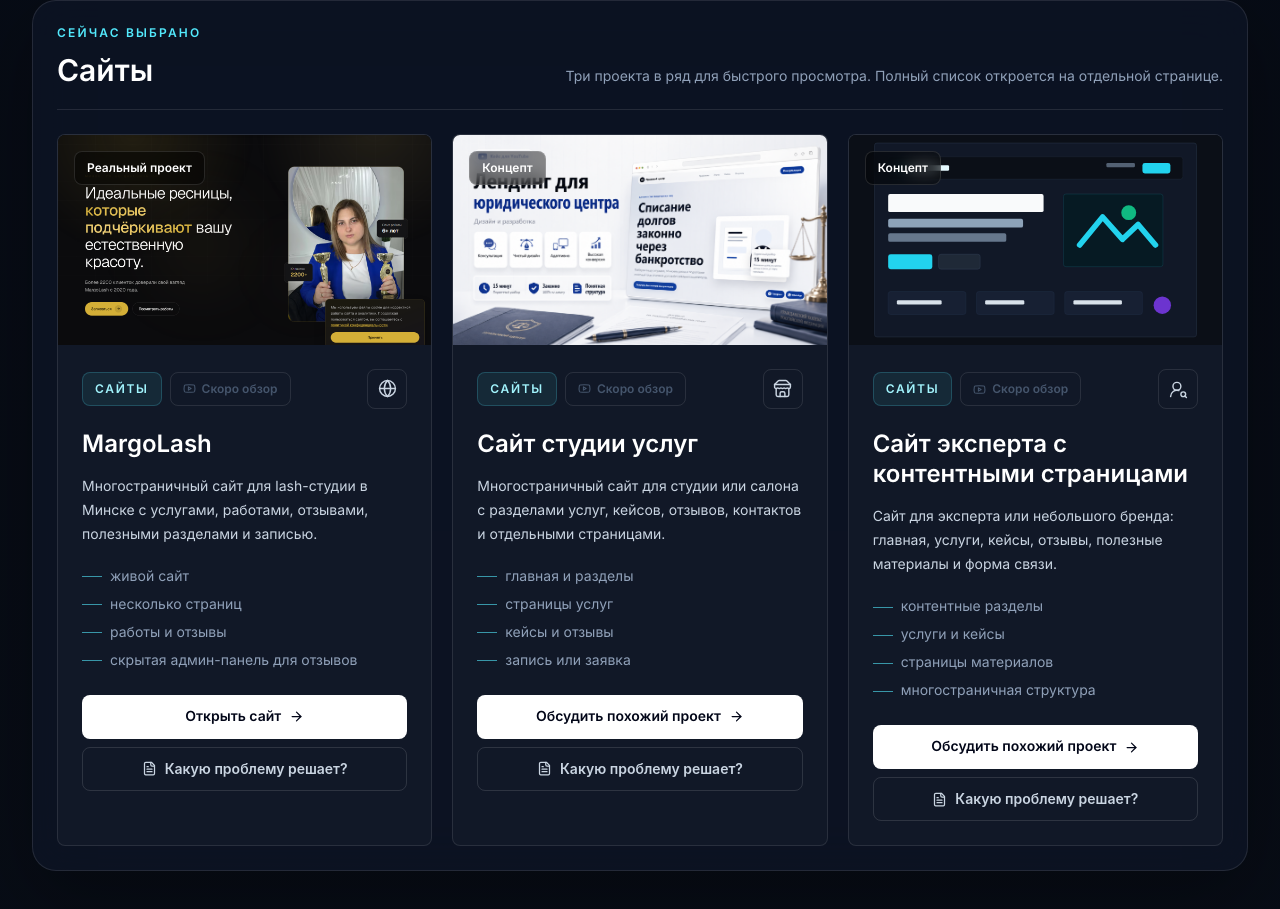
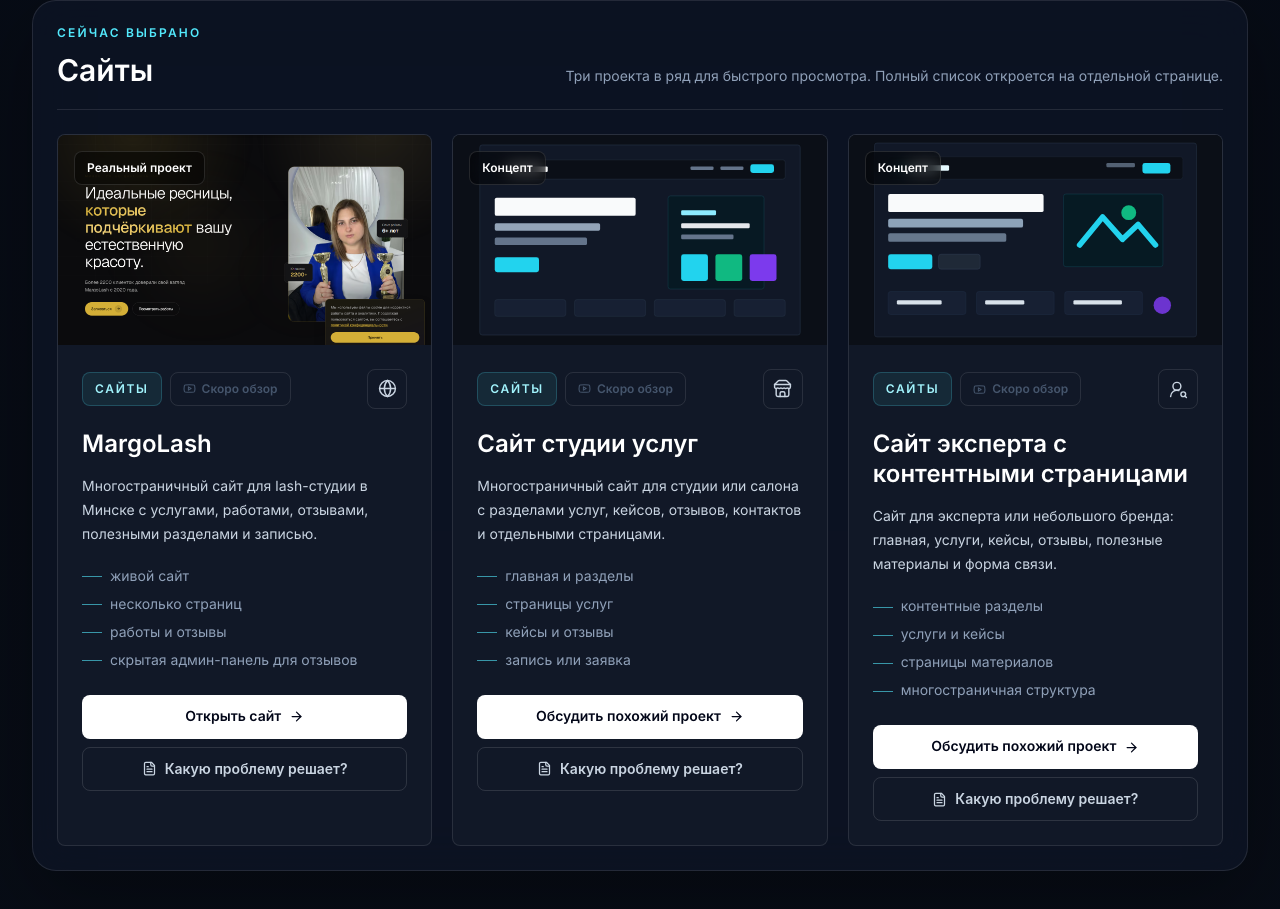
Before and after one commit to yasprosil-ai/portfolio-site, a Next.js app: page / in a window 1280 px wide. Shown: the part 2336-3245 px from the top of the page. Built offline with nearby package versions, Linux system fonts and the light colour scheme.

Commit message:
fix: swap landing preview covers

```diff
--- a/data/projects.js
+++ b/data/projects.js
@@ -74,7 +74,7 @@ export const projects = [
     description:
       "Многостраничный сайт для студии или салона с разделами услуг, кейсов, отзывов, контактов и отдельными страницами.",
     features: ["главная и разделы", "страницы услуг", "кейсы и отзывы", "запись или заявка"],
-    image: "/visuals/yuridicheskie.png",
+    image: "/visuals/portfolio.svg",
     primaryLabel: "Обсудить похожий проект",
     secondaryHref: "/#contact",
     icon: Store,
@@ -203,7 +203,7 @@ export const projects = [
     description:
       "Этот промо-сайт: адаптивный одностраничник в тёмном технологичном стиле с витриной проектов и контактными CTA.",
     features: ["первый экран с оффером", "витрина проектов", "адаптив под телефон", "контактные CTA"],
-    image: "/visuals/portfolio.svg",
+    image: "/visuals/yuridicheskie.png",
     primaryLabel: "Открыть сайт",
     primaryHref: "https://yasprosil-ai.vercel.app",
     secondaryHref: "/#contact",
```
